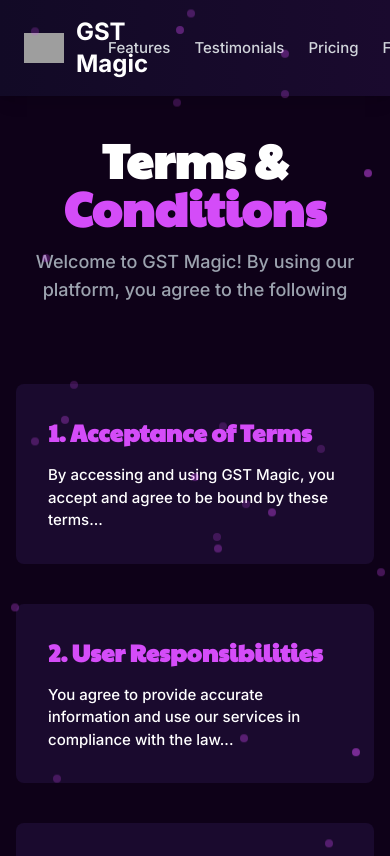
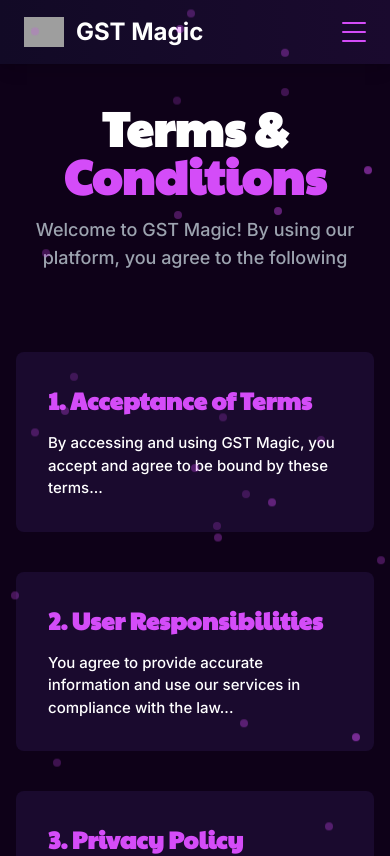
Before and after one commit to ideacanvus-123/gst-metrix, a Next.js app: page /terms-conditions in a window 390 px wide. Shown: the top 856 px of the page. Built offline with nearby package versions, Linux system fonts and the light colour scheme; grey boxes are pictures that could not be loaded.

Commit message:
upload_project

```diff
--- a/src/app/terms-conditions/page.tsx
+++ b/src/app/terms-conditions/page.tsx
@@ -1,11 +1,13 @@
 "use client"
 
-import { useEffect } from "react"
+import { useEffect, useState } from "react"
 import Link from "next/link"
 import Image from "next/image"
-import { motion } from "framer-motion"
+import { motion, AnimatePresence } from "framer-motion"
 
 export default function TermsAndConditions() {
+  const [isMenuOpen, setIsMenuOpen] = useState(false)
+
   useEffect(() => {
     document.title = "GST Magic - Terms & Conditions"
   }, [])
@@ -15,8 +17,17 @@
     visible: { opacity: 1, y: 0, transition: { duration: 0.6 } },
   }
 
+  const toggleMenu = () => {
+    setIsMenuOpen(!isMenuOpen)
+  }
+
   return (
-    <motion.div initial="hidden" animate="visible" exit={{ opacity: 0 }} className="min-h-screen bg-[#0e0118] relative overflow-hidden">
+    <motion.div
+      initial="hidden"
+      animate="visible"
+      exit={{ opacity: 0 }}
+      className="min-h-screen bg-[#0e0118] relative overflow-hidden"
+    >
       {/* Animated Background Dots */}
       <div className="absolute inset-0 pointer-events-none">
         {[...Array(50)].map((_, i) => (
@@ -31,61 +42,200 @@
               y: [0, -10, 10, 0],
               opacity: [0.2, 0.5, 0.2],
             }}
-            transition={{ duration: Math.random() * 5 + 3, repeat: Infinity, ease: "easeInOut" }}
+            transition={{ duration: Math.random() * 5 + 3, repeat: Number.POSITIVE_INFINITY, ease: "easeInOut" }}
           />
         ))}
       </div>
 
       {/* Header */}
-      <motion.header initial="hidden" animate="visible" variants={fadeIn} className="bg-gradient-to-r from-[#120a26] to-[#1a0a2e] shadow-lg">
+      <motion.header
+        initial="hidden"
+        animate="visible"
+        variants={fadeIn}
+        className="bg-gradient-to-r from-[#120a26] to-[#1a0a2e] shadow-lg"
+      >
         <div className="max-w-7xl mx-auto flex items-center justify-between px-6 py-4">
           <div className="flex items-center space-x-3">
             <Image src="/placeholder.svg?height=40&width=40" alt="GST Magic Logo" width={40} height={40} />
             <span className="text-2xl font-bold text-white">GST Magic</span>
           </div>
 
-          <nav className="flex space-x-6">
+          {/* Desktop Navigation */}
+          <nav className="hidden md:flex space-x-6">
             {["Features", "Testimonials", "Pricing", "FAQs", "Support"].map((item) => (
               <motion.div key={item} whileHover={{ scale: 1.1 }} whileTap={{ scale: 0.95 }}>
-                <Link href={`/${item.toLowerCase()}`} className="text-gray-300 hover:text-[#d44cf8] transition duration-300">
+                <Link
+                  href={`/${item.toLowerCase()}`}
+                  className="text-gray-300 hover:text-[#d44cf8] transition duration-300"
+                >
                   {item}
                 </Link>
               </motion.div>
             ))}
           </nav>
 
-          <motion.div whileHover={{ scale: 1.1 }} whileTap={{ scale: 0.95 }}>
-            <Link href="/signup" className="bg-[#d44cf8] px-6 py-2 rounded-lg text-white font-medium hover:bg-[#c039e3] transition duration-300">
+          <motion.div className="hidden md:block" whileHover={{ scale: 1.1 }} whileTap={{ scale: 0.95 }}>
+            <Link
+              href="/signup"
+              className="bg-[#d44cf8] px-6 py-2 rounded-lg text-white font-medium hover:bg-[#c039e3] transition duration-300"
+            >
               Get Started
             </Link>
           </motion.div>
+
+          {/* Hamburger Menu Button */}
+          <button className="md:hidden text-white focus:outline-none" onClick={toggleMenu} aria-label="Toggle menu">
+            <motion.div
+              className="w-6 h-5 flex flex-col justify-between"
+              initial={false}
+              animate={isMenuOpen ? "open" : "closed"}
+            >
+              <motion.span
+                className="w-full h-0.5 bg-[#d44cf8] block rounded-full"
+                variants={{
+                  closed: { rotate: 0, translateY: 0 },
+                  open: { rotate: 45, translateY: 8 },
+                }}
+                transition={{ duration: 0.3 }}
+              />
+              <motion.span
+                className="w-full h-0.5 bg-[#d44cf8] block rounded-full"
+                variants={{
+                  closed: { opacity: 1 },
+                  open: { opacity: 0 },
+                }}
+                transition={{ duration: 0.3 }}
+              />
+              <motion.span
+                className="w-full h-0.5 bg-[#d44cf8] block rounded-full"
+                variants={{
+                  closed: { rotate: 0, translateY: 0 },
+                  open: { rotate: -45, translateY: -8 },
+                }}
+                transition={{ duration: 0.3 }}
+              />
+            </motion.div>
+          </button>
         </div>
+
+        {/* Mobile Menu */}
+        <AnimatePresence>
+          {isMenuOpen && (
+            <motion.div
+              className="md:hidden bg-[#1a0a2e] shadow-lg"
+              initial={{ height: 0, opacity: 0 }}
+              animate={{ height: "auto", opacity: 1 }}
+              exit={{ height: 0, opacity: 0 }}
+              transition={{ duration: 0.3 }}
+            >
+              <div className="flex flex-col space-y-4 p-6">
+                {["Features", "Testimonials", "Pricing", "FAQs", "Support"].map((item) => (
+                  <motion.div
+                    key={item}
+                    initial={{ x: -20, opacity: 0 }}
+                    animate={{ x: 0, opacity: 1 }}
+                    exit={{ x: -20, opacity: 0 }}
+                    transition={{ duration: 0.2 }}
+                  >
+                    <Link
+                      href={`/${item.toLowerCase()}`}
+                      className="text-gray-300 hover:text-[#d44cf8] transition duration-300 block py-2"
+                      onClick={() => setIsMenuOpen(false)}
+                    >
+                      {item}
+                    </Link>
+                  </motion.div>
+                ))}
+                <motion.div
+                  initial={{ x: -20, opacity: 0 }}
+                  animate={{ x: 0, opacity: 1 }}
+                  exit={{ x: -20, opacity: 0 }}
+                  transition={{ duration: 0.2, delay: 0.5 }}
+                  className="pt-2"
+                >
+                  <Link
+                    href="/signup"
+                    className="bg-[#d44cf8] px-6 py-2 rounded-lg text-white font-medium hover:bg-[#c039e3] transition duration-300 inline-block"
+                    onClick={() => setIsMenuOpen(false)}
+                  >
+                    Get Started
+                  </Link>
+                </motion.div>
+              </div>
+            </motion.div>
+          )}
+        </AnimatePresence>
       </motion.header>
 
       {/* Hero Section with Title */}
       <motion.div initial="hidden" animate="visible" variants={fadeIn} className="py-10 text-center">
         <h1 className="text-5xl font-bold mb-4">
-          <motion.span initial={{ scale: 0.8 }} animate={{ scale: 1 }} transition={{ duration: 0.5 }} className="text-white">Terms & </motion.span>
-          <motion.span initial={{ scale: 0.8 }} animate={{ scale: 1 }} transition={{ duration: 0.5 }} className="text-[#d44cf8]">Conditions</motion.span>
+          <motion.span
+            initial={{ scale: 0.8 }}
+            animate={{ scale: 1 }}
+            transition={{ duration: 0.5 }}
+            className="text-white"
+          >
+            Terms &{" "}
+          </motion.span>
+          <motion.span
+            initial={{ scale: 0.8 }}
+            animate={{ scale: 1 }}
+            transition={{ duration: 0.5 }}
+            className="text-[#d44cf8]"
+          >
+            Conditions
+          </motion.span>
         </h1>
-        <motion.p initial={{ opacity: 0 }} animate={{ opacity: 1 }} transition={{ duration: 1 }} className="text-gray-400 text-lg max-w-2xl mx-auto">
+        <motion.p
+          initial={{ opacity: 0 }}
+          animate={{ opacity: 1 }}
+          transition={{ duration: 1 }}
+          className="text-gray-400 text-lg max-w-2xl mx-auto px-4"
+        >
           Welcome to GST Magic! By using our platform, you agree to the following
         </motion.p>
       </motion.div>
 
       {/* Terms Content */}
-      <motion.div initial="hidden" animate="visible" variants={{ visible: { transition: { staggerChildren: 0.2 } } }} className="max-w-4xl mx-auto px-4 py-10 space-y-10">
-        {["Acceptance of Terms", "User Responsibilities", "Privacy Policy", "Payment and Refunds", "Prohibited Activities"].map((title, index) => (
+      <motion.div
+        initial="hidden"
+        animate="visible"
+        variants={{ visible: { transition: { staggerChildren: 0.2 } } }}
+        className="max-w-4xl mx-auto px-4 py-10 space-y-10"
+      >
+        {[
+          "Acceptance of Terms",
+          "User Responsibilities",
+          "Privacy Policy",
+          "Payment and Refunds",
+          "Prohibited Activities",
+        ].map((title, index) => (
           <motion.div key={index} variants={fadeIn} className="bg-[#1a0a2e] p-8 rounded-lg">
-            <motion.h2 initial={{ x: -50, opacity: 0 }} animate={{ x: 0, opacity: 1 }} transition={{ duration: 0.6 }} className="text-2xl font-bold text-[#d44cf8] mb-4">
+            <motion.h2
+              initial={{ x: -50, opacity: 0 }}
+              animate={{ x: 0, opacity: 1 }}
+              transition={{ duration: 0.6 }}
+              className="text-2xl font-bold text-[#d44cf8] mb-4"
+            >
               {index + 1}. {title}
             </motion.h2>
-            <motion.p initial={{ opacity: 0 }} animate={{ opacity: 1 }} transition={{ duration: 0.8 }} className="text-white">
-              {title === "Acceptance of Terms" && "By accessing and using GST Magic, you accept and agree to be bound by these terms..."}
-              {title === "User Responsibilities" && "You agree to provide accurate information and use our services in compliance with the law..."}
-              {title === "Privacy Policy" && "Your privacy is important to us. Please review our Privacy Policy to understand how we collect and use your data..."}
-              {title === "Payment and Refunds" && "All payments are final. Refunds will be processed only under special circumstances..."}
-              {title === "Prohibited Activities" && "Users must not engage in any illegal activities, fraud, or misuse of the platform..."}
+            <motion.p
+              initial={{ opacity: 0 }}
+              animate={{ opacity: 1 }}
+              transition={{ duration: 0.8 }}
+              className="text-white"
+            >
+              {title === "Acceptance of Terms" &&
+                "By accessing and using GST Magic, you accept and agree to be bound by these terms..."}
+              {title === "User Responsibilities" &&
+                "You agree to provide accurate information and use our services in compliance with the law..."}
+              {title === "Privacy Policy" &&
+                "Your privacy is important to us. Please review our Privacy Policy to understand how we collect and use your data..."}
+              {title === "Payment and Refunds" &&
+                "All payments are final. Refunds will be processed only under special circumstances..."}
+              {title === "Prohibited Activities" &&
+                "Users must not engage in any illegal activities, fraud, or misuse of the platform..."}
             </motion.p>
           </motion.div>
         ))}
```
